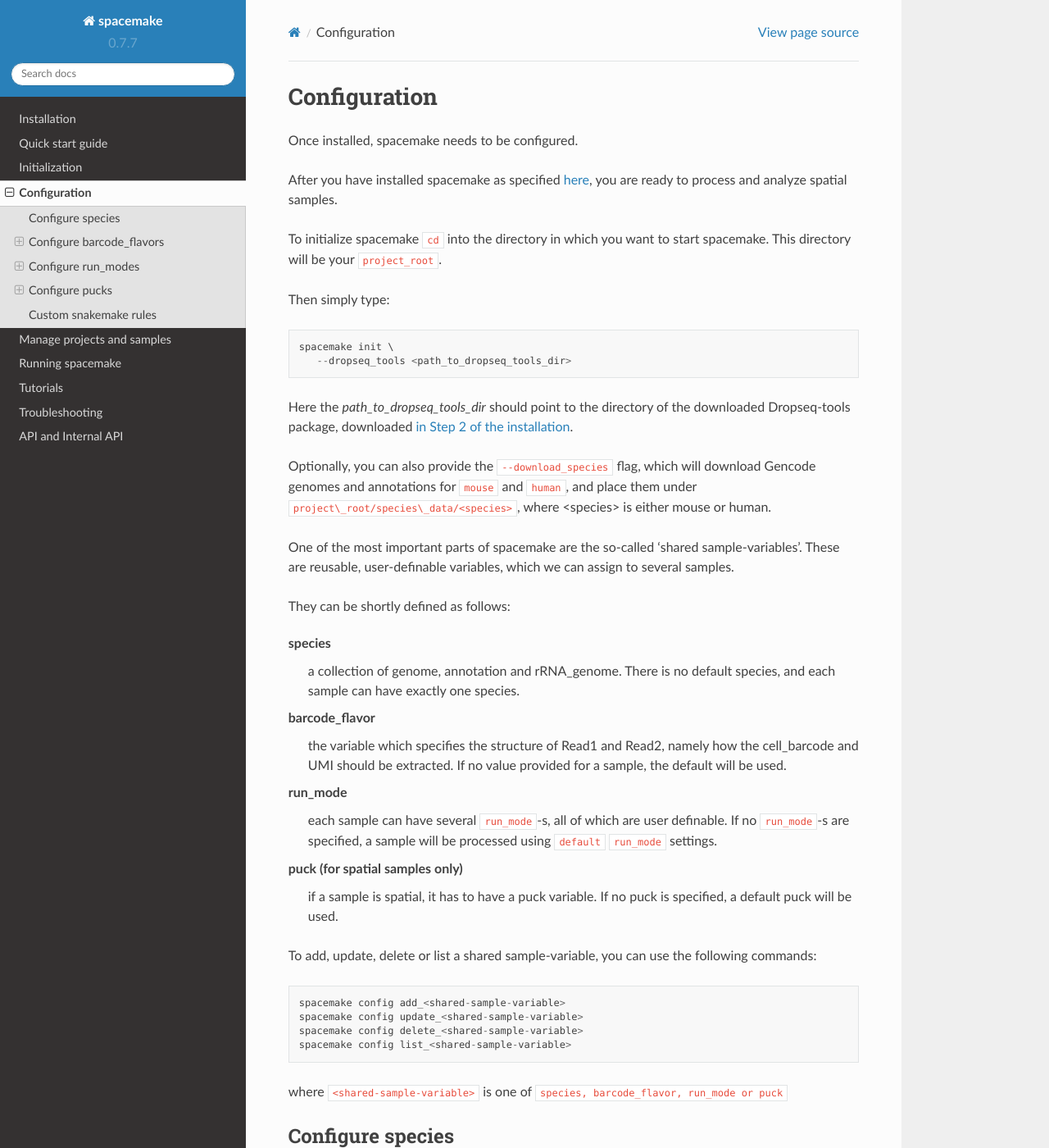
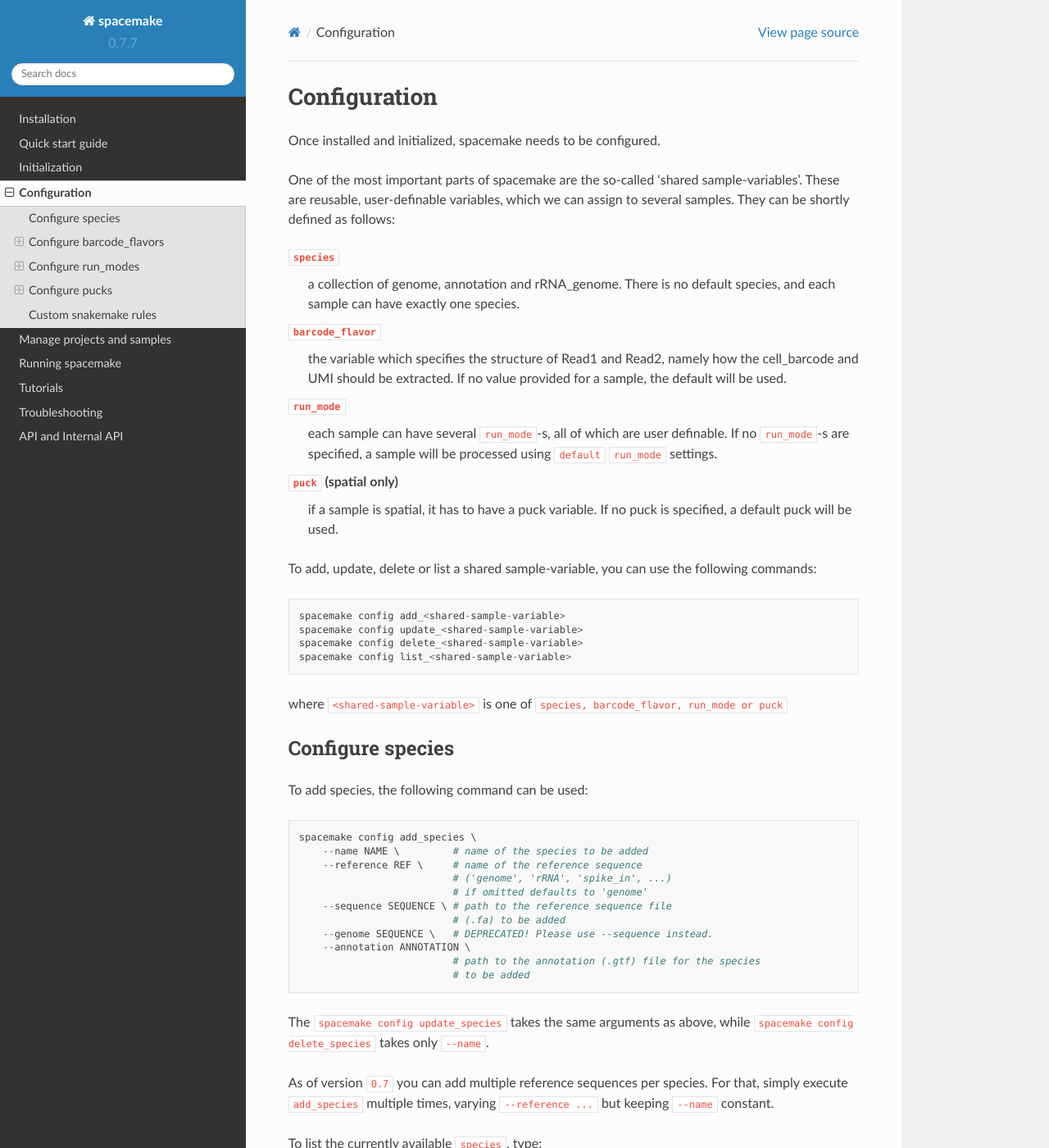
Before and after one commit to rajewsky-lab/spacemake, a Sphinx documentation site: the page built from docs/config.rst, in a window 1280 px wide and 1400 px high. Shown: the whole window at 82% size. Built offline with Sphinx 7.4.7 and the Read the Docs theme 2.0.0, drawn with Linux system fonts in a browser that asks for light colours; pages that are not in the unit, such as notebooks, are missing from menus; some of the changed text lies outside the part shown.

Commit message:
housekeeping and added mem usage in troubleshooting

```diff
--- a/docs/config.rst
+++ b/docs/config.rst
@@ -1,13 +1,7 @@
 Configuration
 =============
 
-Once installed, spacemake needs to be configured.
-
-.. include:: shared/spacemake_init.rst
-
-Optionally, you can also provide the ``--download_species`` flag, which will download Gencode genomes and
-annotations for ``mouse`` and ``human``, and place them under ``project\_root/species\_data/<species>``,
-where <species> is either mouse or human.
+Once installed and initialized, spacemake needs to be configured.
 
 .. include:: shared/shared_sample_variables.rst
 
--- a/docs/install.rst
+++ b/docs/install.rst
@@ -5,26 +5,23 @@
 --------------------------------
 
 The most straightforward way to install spacemake, is to first create conda environment with the above packages.
-
-To do this, we highly recommend using `mamba <https://github.com/mamba-org/mamba>`_, a much faster conda package manager than conda itself.
-
-After mamba is installed, download the `environment.yaml <https://raw.githubusercontent.com/rajewsky-lab/spacemake/master/environment.yaml>`_. This environment.yaml, contains all the dependencies required by spacemake.
+We highly recommend using `mamba <https://github.com/mamba-org/mamba>`_, a much faster conda package manager than conda itself.
+After mamba is installed, download the `environment.yaml <https://raw.githubusercontent.com/rajewsky-lab/spacemake/master/environment.yaml>`_.
+This file contains all dependencies required by spacemake.
 
 Once downloaded, to install all spacemake dependencies type::
 
     mamba env create -f environment.yaml
 
-This will create a conda environment called ``spacemake``.
-
-Too activate the newly created environment type::
+This will create a conda environment called ``spacemake``. To activate the newly created environment type::
 
    conda activate spacemake
 
 Step 2: download Dropseq-tools
 ------------------------------
 
-To work with spacemake, currently it is needed to download `Dropseq-tools from here <https://github.com/broadinstitute/Drop-seq>`_.
-This packages is a collection of processing tools originally written for `Drop-seq <https://www.cell.com/cell/fulltext/S0092-8674(15)00549-8>`_. Spacemake uses several functions from this package during pre-processing and processing and without it it is impossible to run spacemake.
+Spacemake currently requires to download `Dropseq-tools <https://github.com/broadinstitute/Drop-seq>`_.
+This package is a collection of processing tools originally written for `Drop-seq <https://www.cell.com/cell/fulltext/S0092-8674(15)00549-8>`_. Spacemake uses several functions from this package during pre-processing and processing, and without it it is impossible to run spacemake.
 
 Simply download one of the releases (we recommend using `2.5.1 <https://github.com/broadinstitute/Drop-seq/releases/download/v2.5.1/Drop-seq_tools-2.5.1.zip>`_) and place it somewhere in your filesystem.
 
@@ -32,7 +29,8 @@
 Step 3: install spacemake
 -------------------------
 
-**After creating the conda environment and downloading Dropseq-tools** (as described above) spacemake can be installed via ``pip``::
+**After creating the conda environment and downloading Dropseq-tools** (as described above),
+spacemake can be installed via ``pip``::
 
    pip install spacemake
 
@@ -49,4 +47,4 @@
 
    spacemake --version
 
-This should output the latest spacemake version available in pip.
+This should output the latest spacemake version available in ``pip``.
--- a/docs/projects/index.rst
+++ b/docs/projects/index.rst
@@ -1,11 +1,12 @@
 Manage projects and samples
 ===========================
 
-In spacemake each sample, and it's settings, are stored in the ``project_df.csv`` under the root
+In spacemake, each sample and its settings are stored in the ``project_df.csv`` under the root
 directory of the spacemake project.
 
-Each sample will have exactly one row in this ``project_df.csv`` file. In the back-end, spacemake uses a ``pandas.DataFrame`` to load, and save this ``.csv`` file on disk. This data-frame
-will be indexed by key ``(project_id, sample_id)``
+Each sample has exactly one row in this ``project_df.csv`` file. In the back-end, spacemake uses
+a ``pandas.DataFrame`` to load and save this ``.csv`` file on disk. This data frame
+is indexed by key ``(project_id, sample_id)``
 
 The spacemake class responsible for this back-end logic is the :ref:`ProjectDF<ProjectDF>` class.
 
@@ -312,8 +313,8 @@
 
 The sample-sheet columns have to obey certain conventions for spacemake to parse it properly:
 
-* ``Sample_ID`` contains the ``sample_id``s in the project.
-* ``Sample_Project`` contains the ``project_id``s in the project.
+* ``Sample_ID`` contains the ``sample_id`` in the project.
+* ``Sample_Project`` contains the ``project_id`` in the project.
 * ``Description`` must end with ``_species``, where species is the one configured for the samples in the project, e.g. ``HEK293_wt_human``.
 
 Spacemake will also parse the fields ``Investigator``, ``Date``, and ``Experiment`` from the sample-sheet and add them to the project metadata.
--- a/docs/shared/shared_sample_variables.rst
+++ b/docs/shared/shared_sample_variables.rst
@@ -1,18 +1,17 @@
 One of the most important parts of spacemake are the so-called 'shared sample-variables'.
 These are reusable, user-definable variables, which we can assign to several samples.
-
 They can be shortly defined as follows:
 
-species
+``species``
    a collection of genome, annotation and rRNA\_genome. There is no default species, and each sample can have exactly one species.
 
-barcode\_flavor
+``barcode_flavor``
    the variable which specifies the structure of Read1 and Read2, namely how the cell\_barcode and UMI should be extracted. If no value provided for a sample, the default will be used.
 
-run\_mode
+``run_mode``
    each sample can have several ``run_mode``-s, all of which are user definable. If no ``run_mode``-s are specified, a sample will be processed using ``default`` ``run_mode`` settings.
 
-puck (for spatial samples only)
+``puck`` (spatial only)
    if a sample is spatial, it has to have a puck variable. If no puck is specified, a default puck will be used.
 
 
--- a/docs/shared/spacemake_init.rst
+++ b/docs/shared/spacemake_init.rst
@@ -1,7 +1,6 @@
 After you have installed spacemake as specified :ref:`here <installation>`, you are ready to process and analyze spatial samples.
 
 To initialize spacemake ``cd`` into the directory in which you want to start spacemake. This directory will be your ``project_root``.
-
 Then simply type::
 
    spacemake init \
--- a/docs/troubleshooting.rst
+++ b/docs/troubleshooting.rst
@@ -6,6 +6,50 @@
 
 Bumped on another problem which is not documented here? Feel free to `open
 an issue on Github. <https://github.com/rajewsky-lab/spacemake/issues>`_
+
+
+GLIBCXX_xxx not found
+^^^^^^^^^^^^^^^^^^^^^
+In certain environments you might run into the following error:
+
+.. code-block:: console
+
+    ImportError: /lib/x86_64-linux-gnu/libstdc++.so.6: version `GLIBCXX_3.4.29' not found (required by /.../envs/spacemake/lib/python3.10/site-packages/matplotlib/_path.cpython-310-x86_64-linux-gnu.so)
+
+Certain dependencies (e.g. scipy) might affect this. To overcome it, try the following:
+
+.. code-block:: console
+
+   export LD_LIBRARY_PATH=/conda_installation_folder/envs/spacemake/lib:$LD_LIBRARY_PATH
+
+For more details on this and further troubleshooting visit `stackoverflow <https://stackoverflow.com/questions/72540359/glibcxx-3-4-30-not-found-for-librosa-in-conda-virtual-environment-after-tryin>`_.
+
+
+Issues with memory usage
+^^^^^^^^^^^^^^^^^^^^^^^^
+Certain steps of the spacemake workflow might currently result in excessive memory
+usage. These occur in samples where a large number of barcodes exist in the data,
+such as for ``stero-seq`` or ``open-ST``. The excessive memory usage is due to using
+the ``Drop-seq`` tools, where a specific memory size is allocated for ``java``.
+
+We are working on removing the depndency to the ``Drop-seq`` tools altogether,
+which will also speed up several steps. If you run into memory errors, however, you
+can solve them by modifying the ``main.smk`` file inside your spacemake installation,
+which should be somewhere in
+
+.. code-block:: console
+
+    /path_to_conda/envs/spacemake/lib/python3.10/site-packages/spacemake/snakemake
+
+inside your conda installation folder. Simply modify the following lines
+
+.. code-block:: console
+
+    {dropseq_tools}/BamTagHistogram -m 32g
+    {dropseq_tools}/DigitalExpression -m 16g
+
+by increasing the value of ``-m`` accordingly.
+
 
 Issues with STAR
 ^^^^^^^^^^^^^^^^
@@ -30,20 +74,3 @@
 .. code-block:: console
 
     ipcs -m | grep `whoami` | awk '{ print $2 }' | xargs -n1 ipcrm -m
-
-
-GLIBCXX_xxx not found
-^^^^^^^^^^^^^^^^^^
-In certain environments you might run into the following error:
-
-.. code-block:: console
-
-    ImportError: /lib/x86_64-linux-gnu/libstdc++.so.6: version `GLIBCXX_3.4.29' not found (required by /.../envs/spacemake/lib/python3.10/site-packages/matplotlib/_path.cpython-310-x86_64-linux-gnu.so)
-
-Certain dependencies (e.g. scipy) might affect this. To overcome it, try the following:
-
-.. code-block:: console
-
-   export LD_LIBRARY_PATH=/conda_installation_folder/envs/spacemake/lib:$LD_LIBRARY_PATH
-
-For more details on this and further troubleshooting visit `stackoverflow <https://stackoverflow.com/questions/72540359/glibcxx-3-4-30-not-found-for-librosa-in-conda-virtual-environment-after-tryin>`_.
```
Also changed, not shown: other parts of docs/config.rst (+1 -1 lines).
